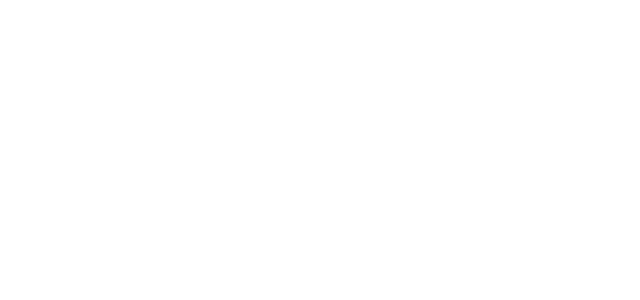
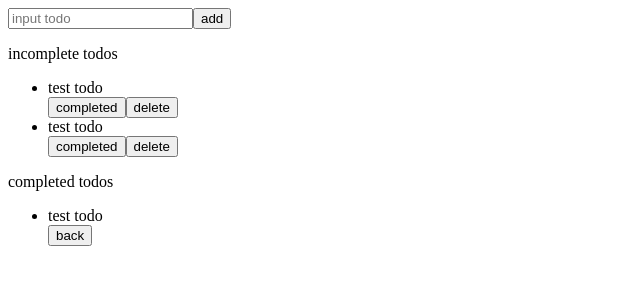
Before and after one commit to bamboo-wood/react-todo-tutorial, a React (Create React App) app: page / in a window 1280 px wide. Shown: the top 300 px of the page, without its empty margins (0-640 px from the left). Built offline with nearby package versions, Linux system fonts and the light colour scheme.

Commit message:
update App.jsx

```diff
--- a/src/App.jsx
+++ b/src/App.jsx
@@ -1,7 +1,33 @@
 import React, { useEffect, useState } from "react";
 
 const App = () => {
-  return null;
+  return (
+    <React.Fragment>
+      <div>
+        <input placeholder="input todo" />
+        <button>add</button>
+      </div>
+      <div>
+        <p>incomplete todos</p>
+        <ul>
+          <li>test todo</li>
+          <button>completed</button>
+          <button>delete</button>
+
+          <li>test todo</li>
+          <button>completed</button>
+          <button>delete</button>
+        </ul>
+      </div>
+      <div>
+        <p>completed todos</p>
+        <ul>
+          <li>test todo</li>
+          <button>back</button>
+        </ul>
+      </div>
+    </React.Fragment>
+  );
 };
 
 export default App;
```
